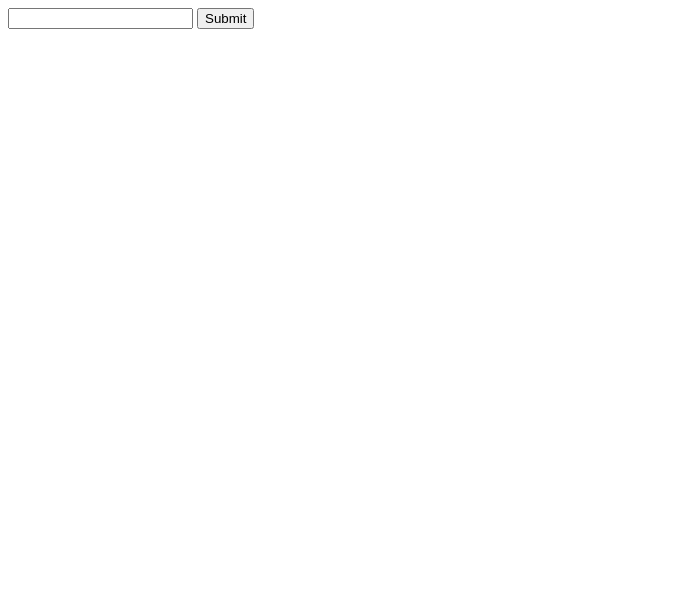
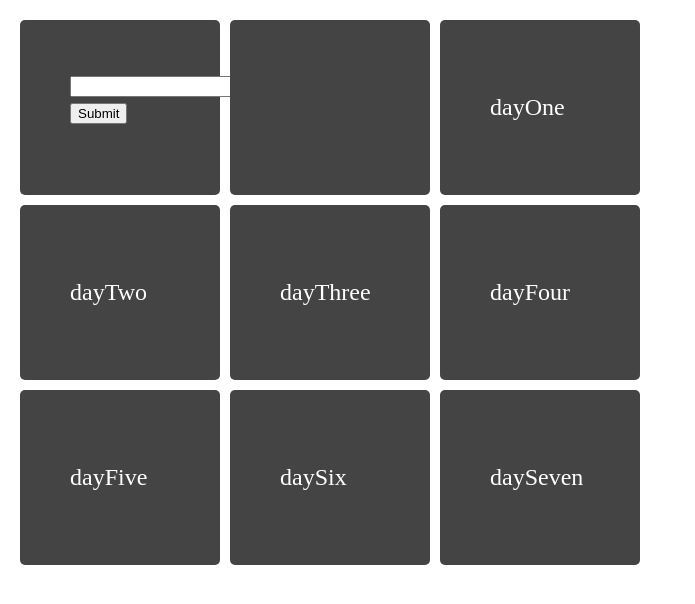
Before and after one commit to Sergey01/chromeWeather, a browser extension: page index.html in a window 1280 px wide. Shown: the whole page, without its empty margins (0-695 px from the left). Drawn offline with Linux system fonts and the light colour scheme.

Commit message:
made a 3x3 grid

```diff
--- a/index.html
+++ b/index.html
@@ -7,20 +7,46 @@
   <title>WeatherCheck</title>
   <style>
     /* add some style here later  */
+    body {
+      margin: 20px;
+    }
+    .grid {
+      display: grid;
+      grid-template-columns: 200px 200px 200px;
+      grid-gap: 10px;
+      background-color: #fff;
+      color: #444;
+      position: absolute;
+    }
+    .box {
+      background-color: #444;
+      color: #fff;
+      border-radius: 5px;
+      padding: 50px;
+      font-size: 150%;
+    }
+
   </style>
 </head>
 <body>
-  <div>
-    <div id = "inputZipCode">
+  <div class ="grid">
+    <div class ="box input" id = "inputZipCode" >
       <input type = "text" id = "userInput"/>
       <button id = "button" onclick = "sendZipCode()">Submit</button>
     </div>
-    <div id = "displayWeather">
+    <div class = "box current" id = "displayWeather">
       <!-- display weather here -->
       <div id = "temperature"></div>
       <div id = "conditions"></div>
       <div id = "zipCode"></div>
     </div>
+  <div class = "box dayOne"><p>dayOne</p></div>
+  <div class = "box dayTwo"><p>dayTwo</p></div>
+  <div class = "box dayThree"><p>dayThree</p></div>
+  <div class = "box dayFour"><p>dayFour</p></div>
+  <div class = "box dayFive"><p>dayFive</p></div>
+  <div class = "box daySix"><p>daySix</p></div>
+  <div class = "box daySeven"><p>daySeven</p></div>
   </div>
 </body>
 <script src='main.js'></script>
```
